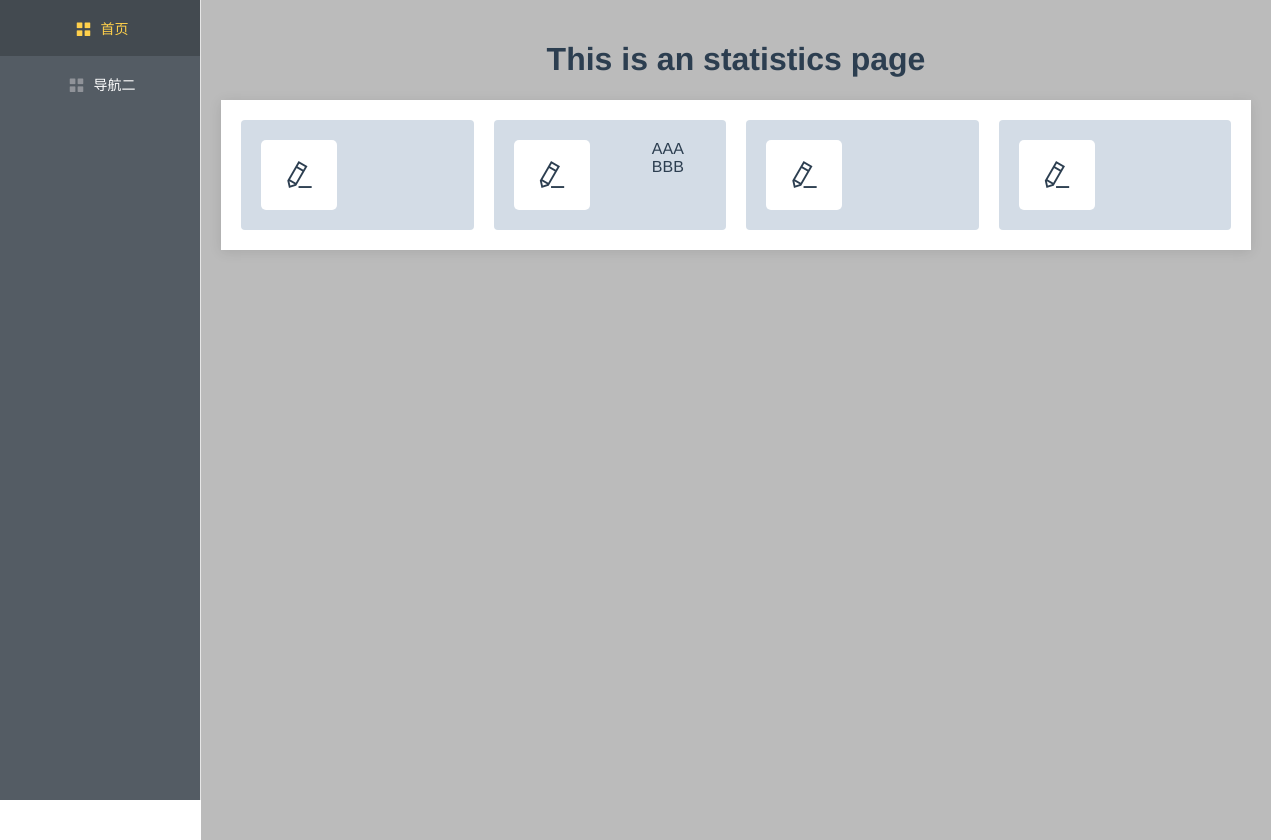
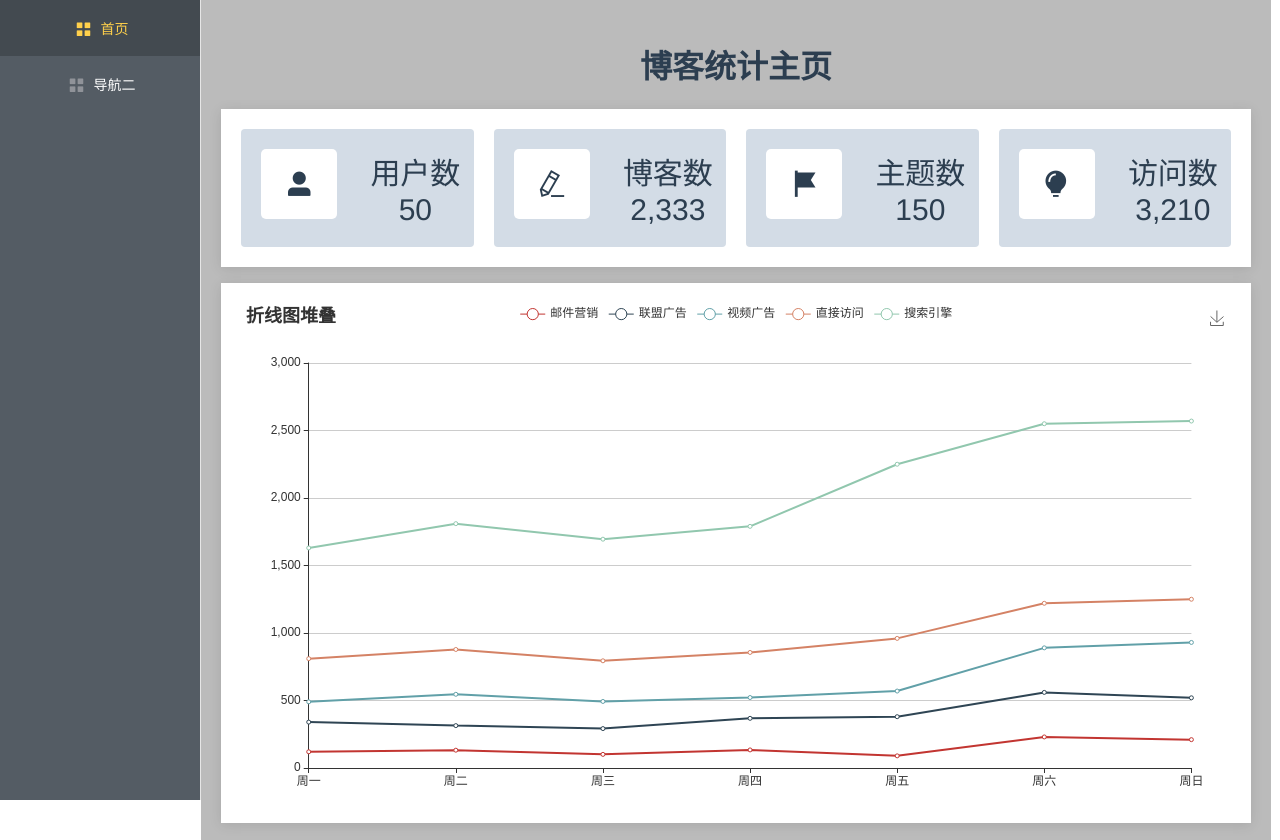
Before and after one commit to Yezh05/BlogControlPanel, a Vue app: page /#/home/statistics in a window 1280 px wide. Built offline with nearby package versions, Linux system fonts and the light colour scheme.

Commit message:
second commit

```diff
--- a/package.json
+++ b/package.json
@@ -9,6 +9,7 @@
   },
   "dependencies": {
     "core-js": "^3.4.3",
+    "echarts": "^4.6.0",
     "element-ui": "^2.4.5",
     "vue": "^2.6.10",
     "vue-router": "^3.1.3",
@@ -21,9 +22,12 @@
     "@vue/cli-plugin-vuex": "^4.1.1",
     "@vue/cli-service": "^4.1.0",
     "babel-eslint": "^10.0.3",
+    "echarts": "^4.6.0",
     "eslint": "^6.8.0",
     "eslint-plugin-vue": "^6.0.2",
+    "js-cookie": "^2.2.1",
     "vue-cli-plugin-element": "^1.0.1",
+    "vue-count-to": "^1.0.13",
     "vue-template-compiler": "^2.6.10"
   },
   "eslintConfig": {
--- a/src/views/Statistics.vue
+++ b/src/views/Statistics.vue
@@ -1,25 +1,26 @@
 <template>
 	<div class="statistics">
 
-		<h1>This is an statistics page</h1>
+		<h1>博客统计主页</h1>
 		<div class="functionBlock">
 			<el-row :gutter="20">
 				<el-col :span="6">
 					<div class="grid-content bg-purple">
-					<el-row >
-						<el-col :span="12"><div style="border-radius: 5px;background-color: #fff;margin: 20px;"> <i class="el-icon-edit" id="el-icon" style="font-size: 30px;" ></i></div></el-col>
-						<el-col :span="12"></el-col>
+						<el-row>
+							<el-col :span="12">
+								<div style="border-radius: 5px;background-color: #fff;margin: 20px;"> <i class="el-icon-user-solid" id="el-icon" style="font-size: 30px;"></i></div>
+							</el-col>
+							<el-col :span="12" style="font-size: 30px;">
+								<div class="textblock">
+									<el-row>
+										<div>用户数</div>
 									</el-row>
+									<el-row>
+										<div>
+											<countTo :startVal='0' :endVal='50' :duration='3000'></countTo>
+											<!-- <countTo :startVal='startVal' :endVal='endVal' :duration='duration'></countTo> -->
 										</div>
-			</el-col>
-			<el-col :span="6">
-				<div class="grid-content bg-purple">
-					<el-row >
-						<el-col :span="12"><div style="border-radius: 5px;background-color: #fff;margin: 20px;"> <i class="el-icon-edit" id="el-icon" style="font-size: 30px;" ></i></div></el-col>
-						<el-col :span="12">
-							<div id="el-icon">
-							<el-row >AAA</el-row>
-							<el-row >BBB</el-row>
+									</el-row>
 								</div>
 							</el-col>
 						</el-row>
@@ -27,25 +28,166 @@
 				</el-col>
 				<el-col :span="6">
 					<div class="grid-content bg-purple">
-					<el-row >
-						<el-col :span="12"><div style="border-radius: 5px;background-color: #fff;margin: 20px;"> <i class="el-icon-edit" id="el-icon" style="font-size: 30px;" ></i></div></el-col>
-						<el-col :span="12"></el-col>
+						<el-row>
+							<el-col :span="12">
+								<div style="border-radius: 5px;background-color: #fff;margin: 20px;"> <i class="el-icon-edit" id="el-icon" style="font-size: 30px;"></i></div>
+							</el-col>
+							<el-col :span="12" style="font-size: 30px;">
+								<div class="textblock">
+									<el-row>
+										<div>博客数</div>
+									</el-row>
+									<el-row>
+										<div>
+											<countTo :startVal='0' :endVal='2333' :duration='3000'></countTo>
+											<!-- <countTo :startVal='startVal' :endVal='endVal' :duration='duration'></countTo> -->
+										</div>
+									</el-row>
+								</div>
+							</el-col>
 						</el-row>
 					</div>
 				</el-col>
 				<el-col :span="6">
 					<div class="grid-content bg-purple">
-					<el-row >
-						<el-col :span="12"><div style="border-radius: 5px;background-color: #fff;margin: 20px;"> <i class="el-icon-edit" id="el-icon" style="font-size: 30px;" ></i></div></el-col>
-						<el-col :span="12"></el-col>
+						<el-row>
+							<el-col :span="12">
+								<div style="border-radius: 5px;background-color: #fff;margin: 20px;"> <i class="el-icon-s-flag" id="el-icon"
+									style="font-size: 30px;"></i></div>
+							</el-col>
+							<el-col :span="12" style="font-size: 30px;">
+								<div class="textblock">
+									<el-row>
+										<div>主题数</div>
+									</el-row>
+									<el-row>
+										<div>
+											<countTo :startVal='0' :endVal='150' :duration='3000'></countTo>
+											<!-- <countTo :startVal='startVal' :endVal='endVal' :duration='duration'></countTo> -->
+										</div>
 									</el-row>
 								</div>
 							</el-col>
 						</el-row>
 					</div>
+				</el-col>
+				<el-col :span="6">
+					<div class="grid-content bg-purple">
+						<el-row>
+							<el-col :span="12">
+								<div style="border-radius: 5px;background-color: #fff;margin: 20px;"> <i class="el-icon-s-opportunity" id="el-icon"
+									style="font-size: 30px;"></i></div>
+							</el-col>
+							<el-col :span="12" style="font-size: 30px;">
+								<div class="textblock">
+									<el-row>
+										<div>访问数</div>
+									</el-row>
+									<el-row>
+										<div>
+											<countTo :startVal='0' :endVal='3210' :duration='3000'></countTo>
+											<!-- <countTo :startVal='startVal' :endVal='endVal' :duration='duration'></countTo> -->
+										</div>
+									</el-row>
+								</div>
+							</el-col>
+						</el-row>
+					</div>
+				</el-col>
+			</el-row>
+		</div>
+		<p></p>
+		<div class="functionBlock">
+			<div id="Chart1" ref="Chart1" style="width: 100%;height: 500px;"></div>
+		</div>
 	</div>
 
 </template>
+<script>
+	import countTo from 'vue-count-to';
+	import echarts from 'echarts'
+	//Vue.prototype.$echarts = echarts
+
+	export default {
+		components: {
+			countTo
+		},
+		data() {
+			return {
+
+			}
+		},
+		methods: {
+			drawChart1: function() {
+				var Chart1 = echarts.init(this.$refs.Chart1);
+				Chart1.setOption({
+					title: {
+						text: '折线图堆叠'
+					},
+					tooltip: {
+						trigger: 'axis'
+					},
+					legend: {
+						data: ['邮件营销', '联盟广告', '视频广告', '直接访问', '搜索引擎']
+					},
+					grid: {
+						left: '3%',
+						right: '4%',
+						bottom: '3%',
+						containLabel: true
+					},
+					toolbox: {
+						feature: {
+							saveAsImage: {}
+						}
+					},
+					xAxis: {
+						type: 'category',
+						boundaryGap: false,
+						data: ['周一', '周二', '周三', '周四', '周五', '周六', '周日']
+					},
+					yAxis: {
+						type: 'value'
+					},
+					series: [{
+							name: '邮件营销',
+							type: 'line',
+							stack: '总量',
+							data: [120, 132, 101, 134, 90, 230, 210]
+						},
+						{
+							name: '联盟广告',
+							type: 'line',
+							stack: '总量',
+							data: [220, 182, 191, 234, 290, 330, 310]
+						},
+						{
+							name: '视频广告',
+							type: 'line',
+							stack: '总量',
+							data: [150, 232, 201, 154, 190, 330, 410]
+						},
+						{
+							name: '直接访问',
+							type: 'line',
+							stack: '总量',
+							data: [320, 332, 301, 334, 390, 330, 320]
+						},
+						{
+							name: '搜索引擎',
+							type: 'line',
+							stack: '总量',
+							data: [820, 932, 901, 934, 1290, 1330, 1320]
+						}
+					]
+				});
+			}
+		},
+		mounted: function(){
+			this.drawChart1();
+		}
+	}
+</script>
 <style>
 	.el-row {
 		margin-bottom: 0px;
@@ -80,18 +222,26 @@
 		padding: 10px 0;
 		background-color: #f9fafc;
 	}
-		.functionBlock{
+
+	.functionBlock {
 		box-shadow: 0 2px 12px 0 rgba(0, 0, 0, 0.1);
 		background-color: #fff;
 		padding: 20px;
 	}
 
-		#el-icon{
+	#el-icon {
 		width: 100%;
 		height: 100%;
-
 		padding-top: 20px;
 		padding-bottom: 20px;
+	}
 
+	.textblock {
+		width: 100%;
+		height: 100%;
+		padding-top: 20px;
+		padding-bottom: 20px;
+		/* background-color: #42B983; */
+		/*   */
 	}
 </style>
```
Lines whose indentation alone changed are shown as unchanged.
